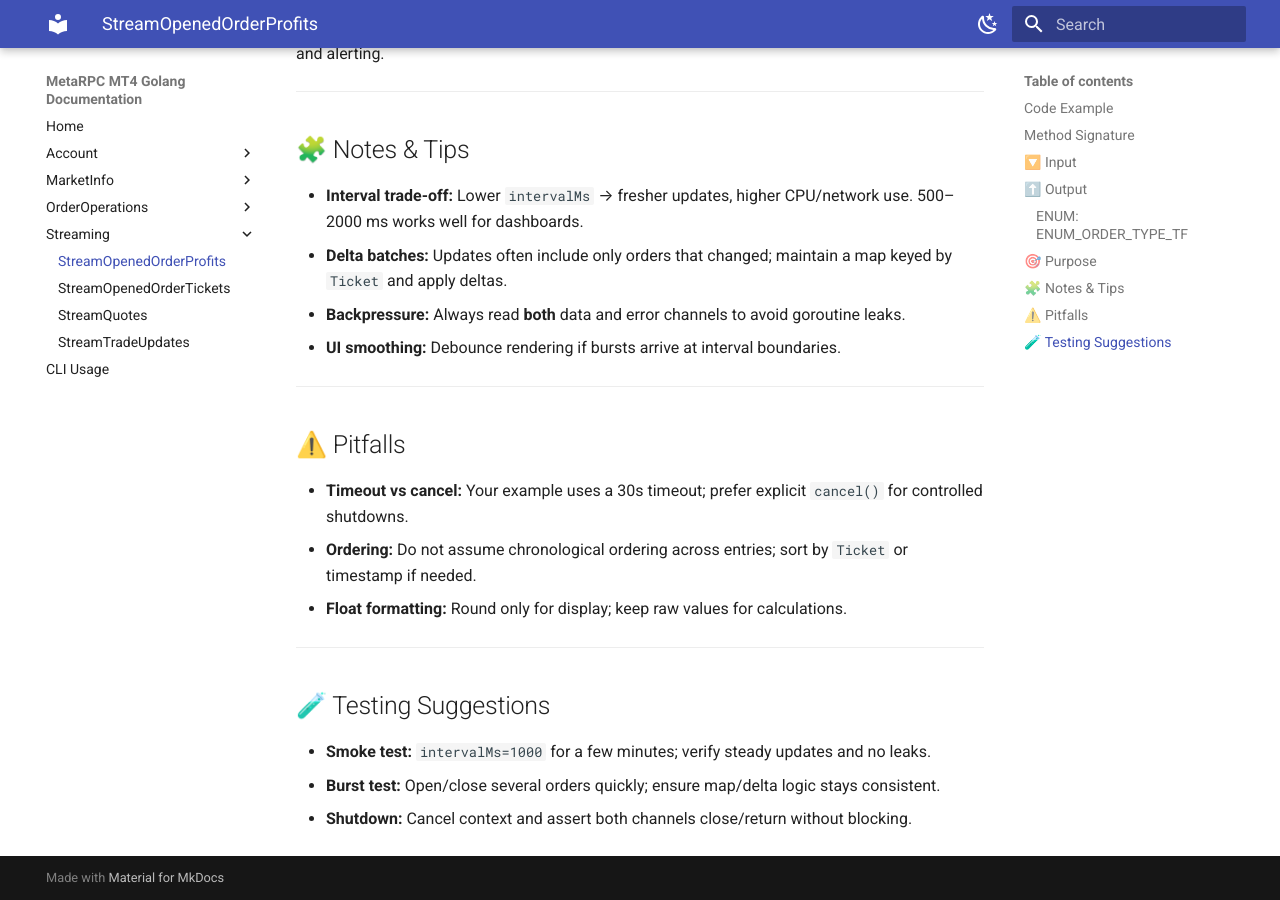
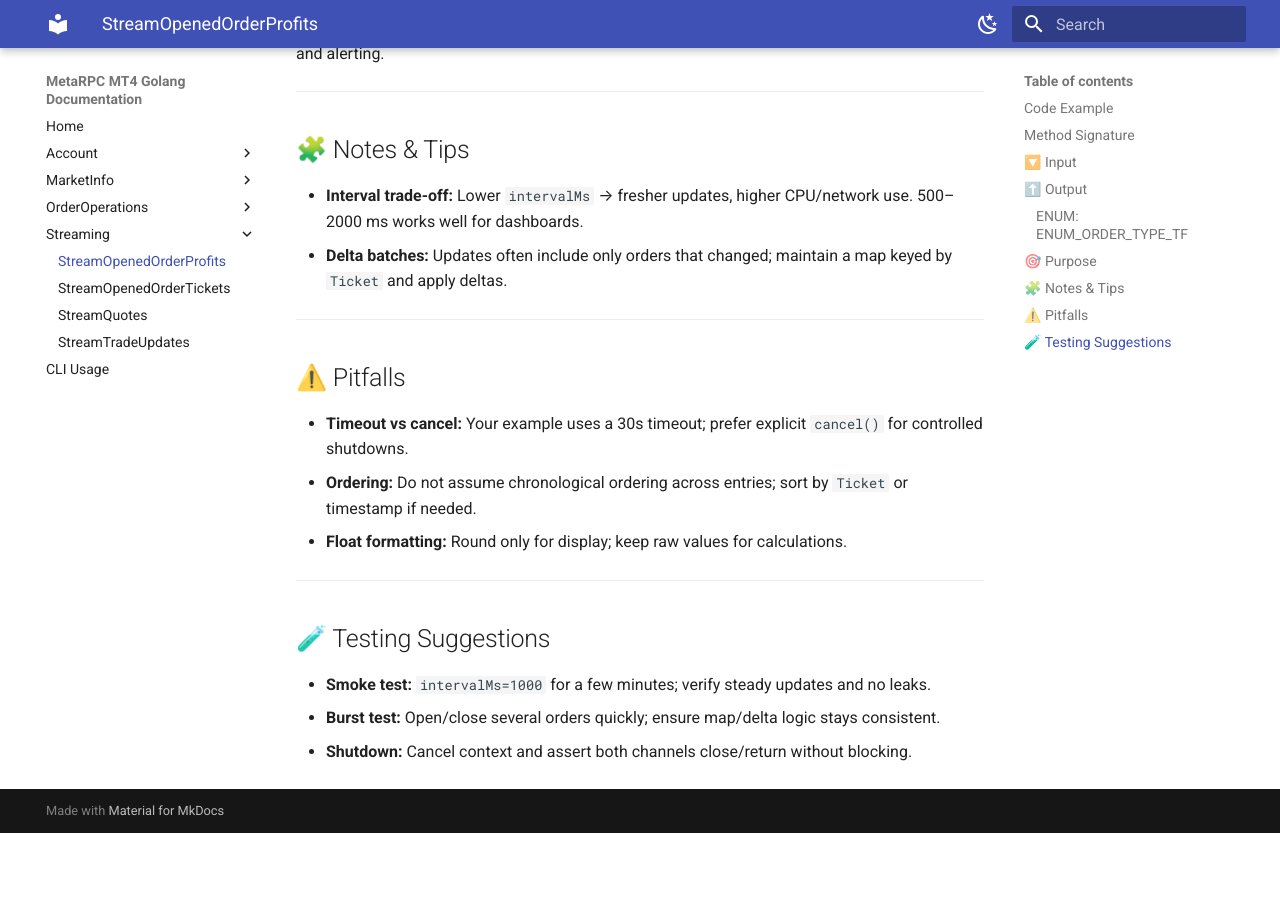
Before and after one commit to MetaRPC/GoMT4, an MkDocs documentation site: the page built from docs/Streaming/StreamOpenedOrderProfits.md, in a window 1280 px wide and 900 px high, scrolled down 2678 px. Built offline with MkDocs 1.6.1 and Material for MkDocs 9.7.7, drawn with Linux system fonts in a browser that asks for light colours; after the commit the page ends 3511 px from its top, so only the background shows below that.

Commit message:
Update StreamOpenedOrderProfits.md

```diff
--- a/docs/Streaming/StreamOpenedOrderProfits.md
+++ b/docs/Streaming/StreamOpenedOrderProfits.md
@@ -108,8 +108,6 @@ Enable **real-time tracking of floating P/L per open order** for dashboards, exp
 
 * **Interval trade-off:** Lower `intervalMs` → fresher updates, higher CPU/network use. 500–2000 ms works well for dashboards.
 * **Delta batches:** Updates often include only orders that changed; maintain a map keyed by `Ticket` and apply deltas.
-* **Backpressure:** Always read **both** data and error channels to avoid goroutine leaks.
-* **UI smoothing:** Debounce rendering if bursts arrive at interval boundaries.
 
 ---
 
```
